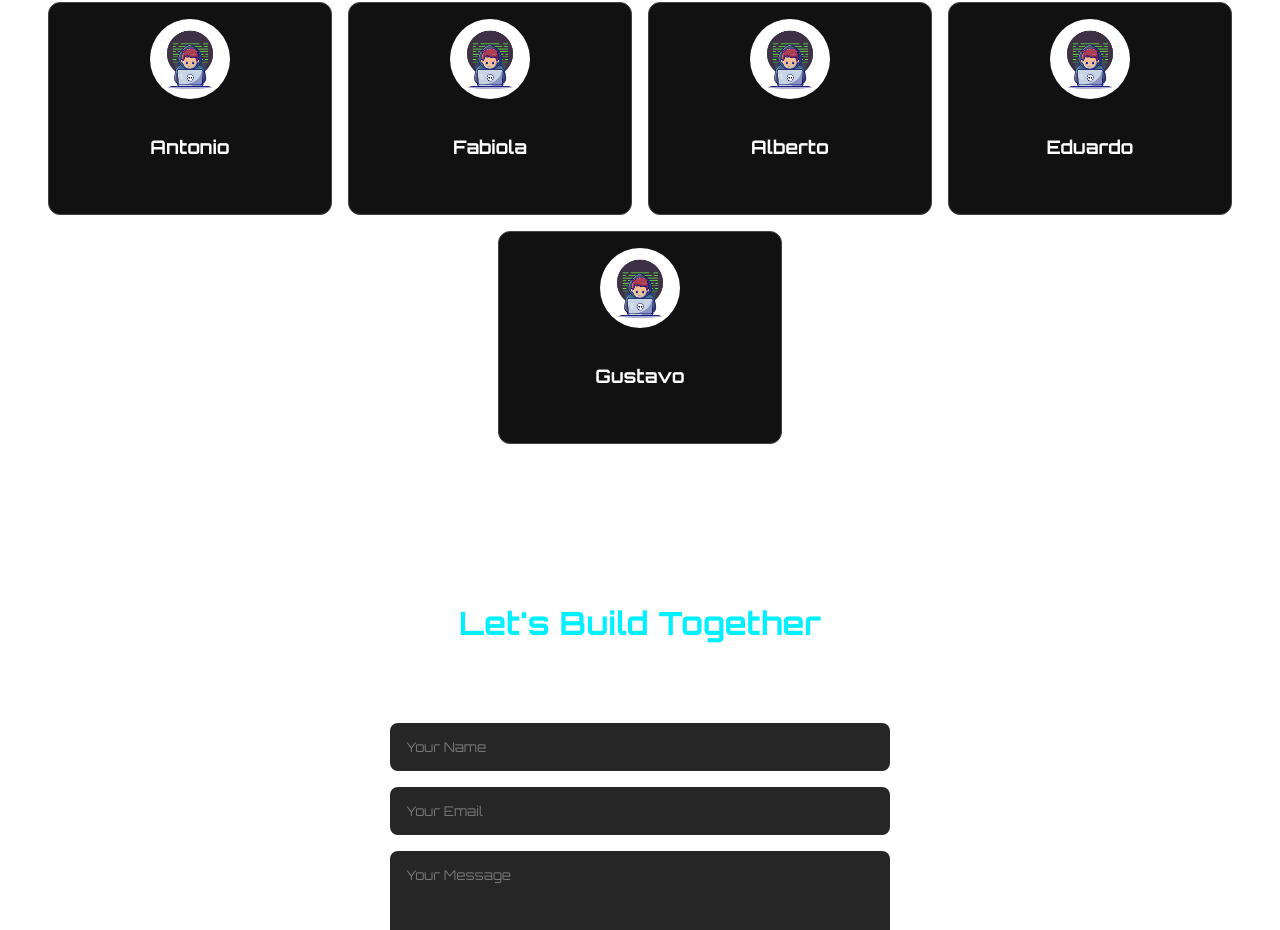
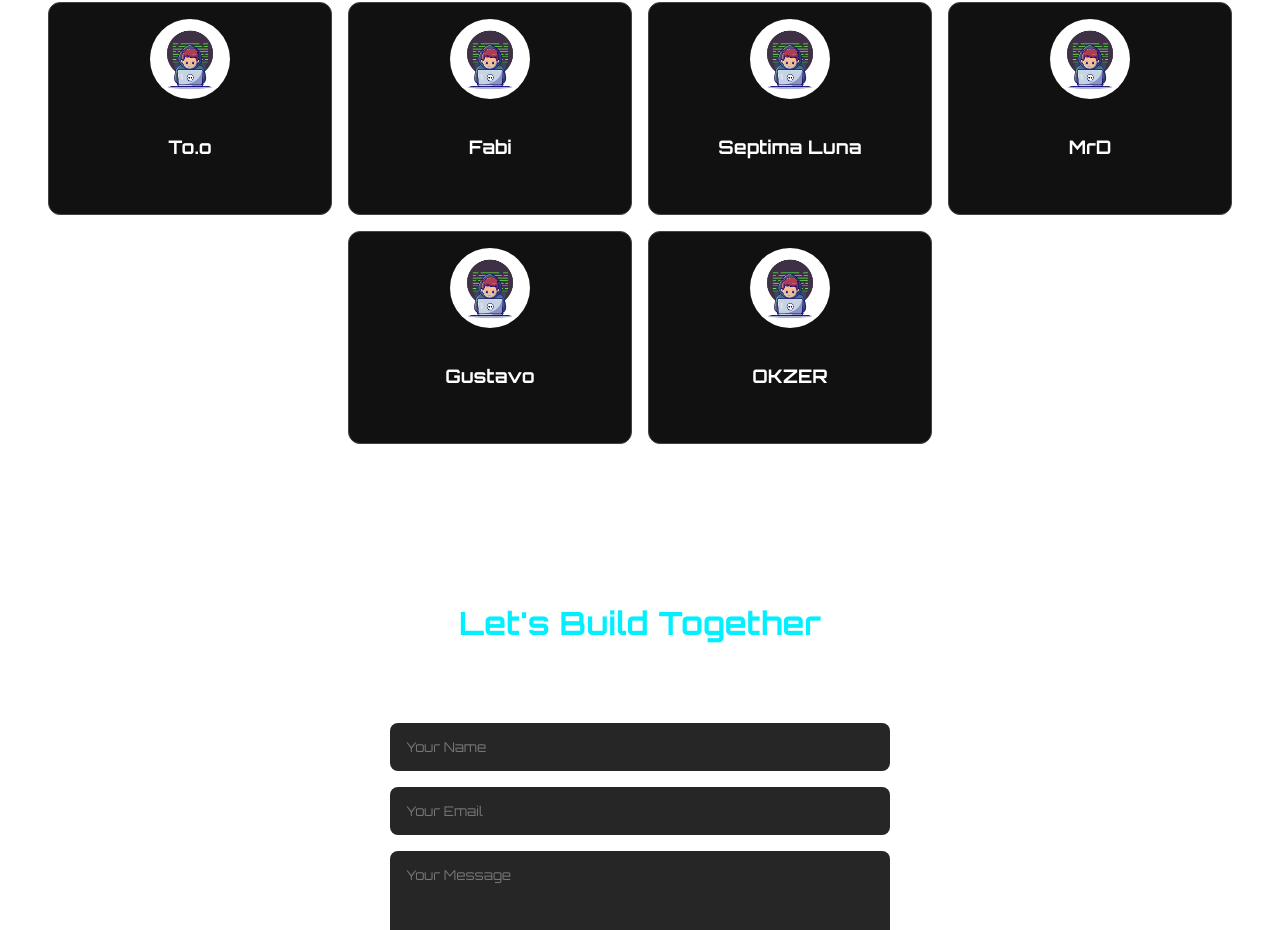
Before and after one commit to To-oDev/ToroxLandingPage, a React (Vite) app: page / in a window 1280 px wide. Shown: the part 1412-2342 px from the top of the page. Built offline with nearby package versions, Linux system fonts and the light colour scheme.

Commit message:
team update

```diff
--- a/src/components/team/Team.jsx
+++ b/src/components/team/Team.jsx
@@ -24,25 +24,25 @@ export default function TeamSection() {
       <h2 className="section-title">The Team</h2>
       <div className="team">
         <TeamCard
-          name="Antonio"
+          name="To.o"
           role="Game Developer & System Architect - Founder"
           bio="Antonio leads development with a focus on systemic design, physics-based gameplay, and Roblox-native architecture. Previously built branded games and parkour systems at Disandat."
           avatar="/media/team/to-o.png"
         />
         <TeamCard
-          name="Fabiola"
+          name="Fabi"
           role="Game Designer & Builder"
           bio="Specialist in designing levels, mechanics, and game structures that ensure fun and smooth gameplay. Combines creativity and technical skill to build coherent worlds and memorable player experiences."
           avatar="/media/team/fabi.png"
         />
         <TeamCard
-          name="Alberto"
+          name="Septima Luna"
           role="3D Artist & Level Designer"
           bio="Alberto designs vibrant enviroments, props, and marketing visuals tailored for Roblox’s youth audience while maintaining a professional layer."
           avatar="/media/team/albert.png"
         />
         <TeamCard
-          name="Eduardo"
+          name="MrD"
           role="3D Artist & UGC Wearables Designer"
           bio="Designs 3D assets and wearable items optimized for Roblox. Focused on avatar accessories, modular props, and UGC-ready visuals that balance performance and personality."
           avatar="/media/team/mrD.png"
@@ -53,6 +53,12 @@ export default function TeamSection() {
           bio="Expert in crafting immersive soundscapes and original compositions that elevate gameplay experiences. Skilled in music production, sound effect design, and mixing for dynamic and engaging environments."
           avatar="/media/team/gustavo.png"
         />
+        <TeamCard
+          name="OKZER"
+          role="Graphic Designer & UI Designer"
+          bio="Expert in crafting visually stunning graphics and UI elements that enhance user experience and engagement. Skilled in design and implementation of intuitive and engaging interfaces for Roblox games."
+          avatar="/media/team/okzer.png"
+        />
       </div>
     </section>
   )
```
Also changed, not shown: public/media/team/okzer.png (added).
